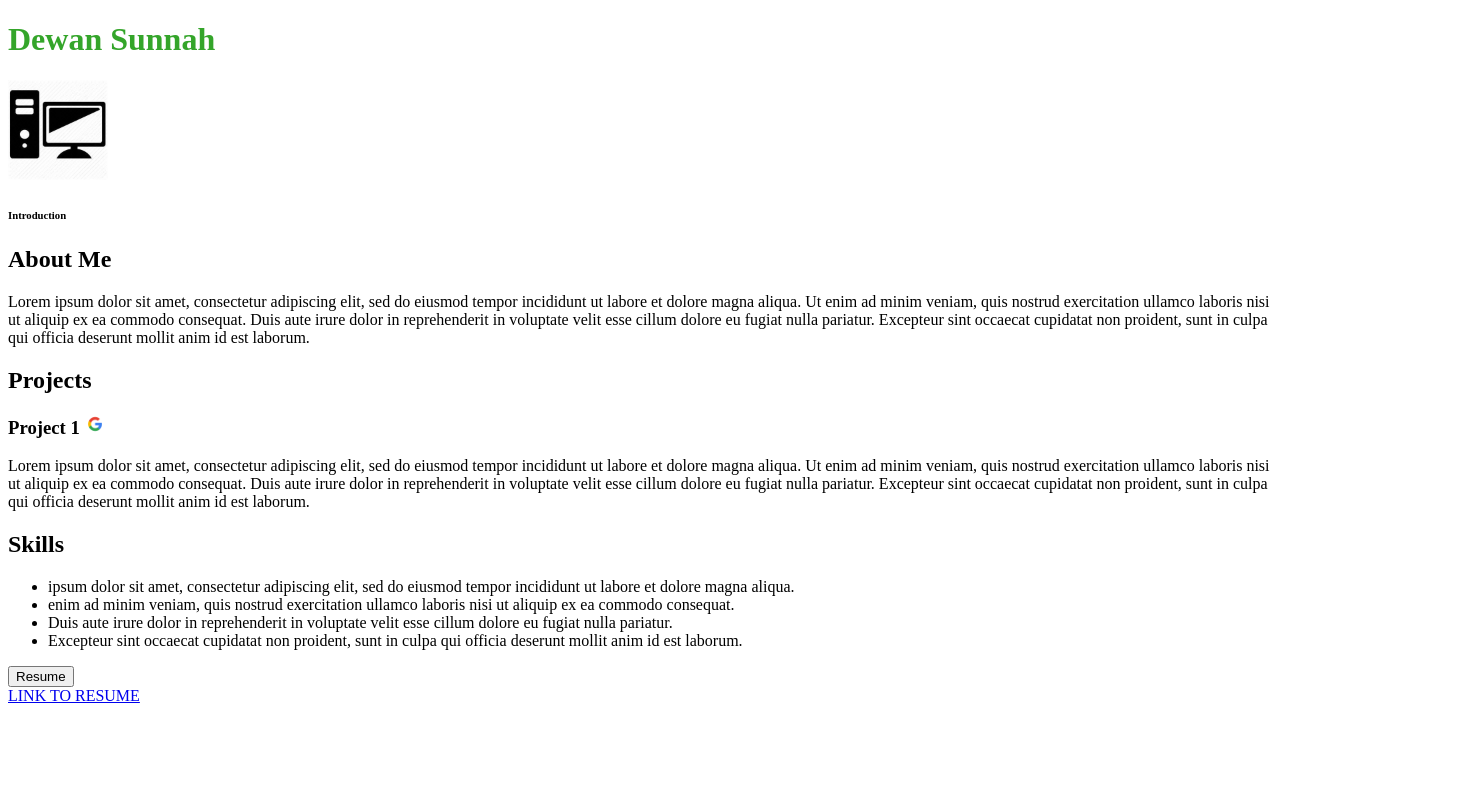
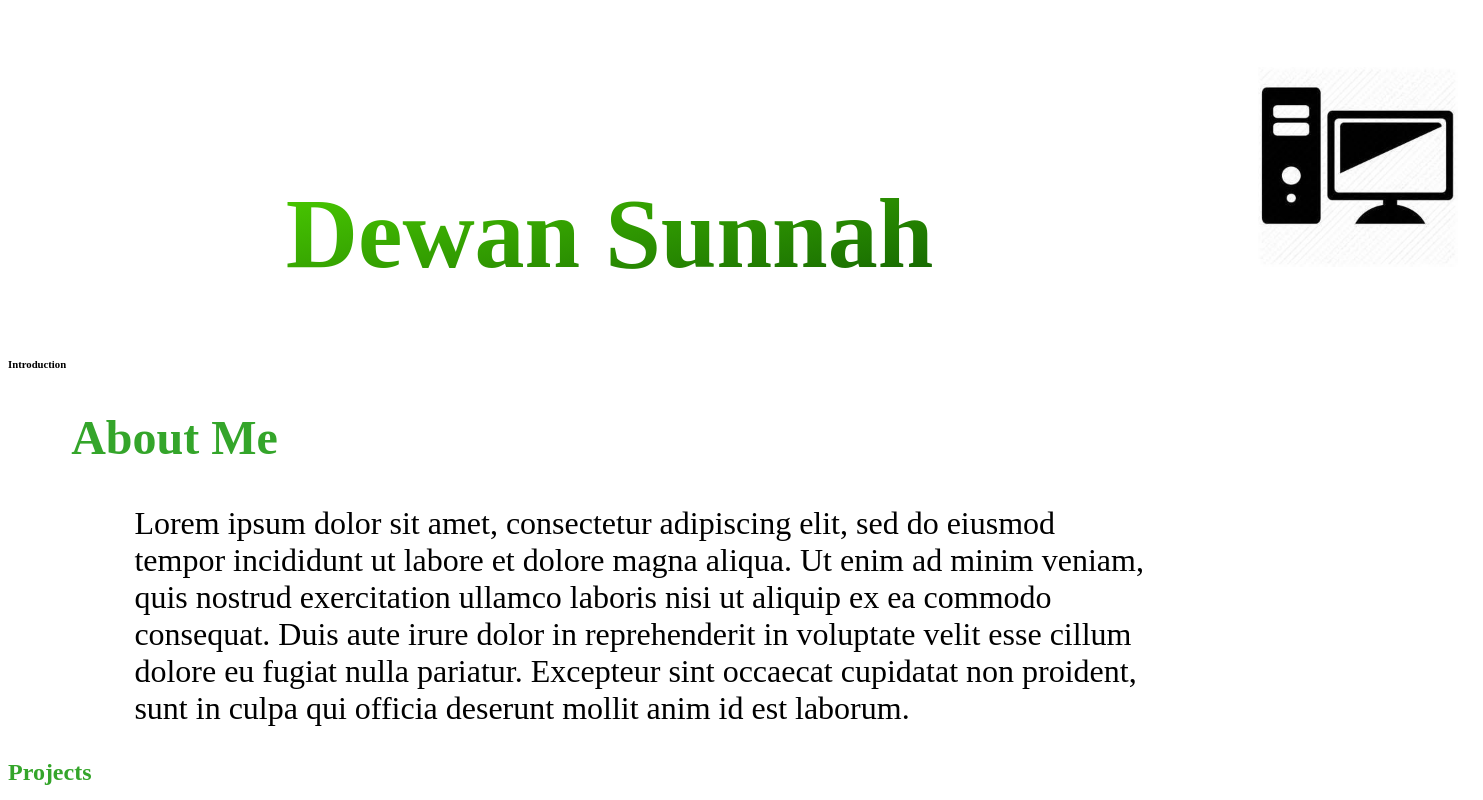
Before and after one commit to DewanSTTM/StaticPortfolioWebsite, a plain HTML site: page Lesson2/index.html in a window 1280 px wide. Shown: the top 800 px of the page, 1483 px wide, since content can reach past the window. Drawn offline with Linux system fonts and the light colour scheme.

Commit message:
doing some css stuff to make it look good

```diff
--- a/Lesson2/index.css
+++ b/Lesson2/index.css
@@ -2,11 +2,35 @@
     color: rgb(52, 165, 42);
 }
 
-
 .resumebutton{
     background-color: aquamarine;
-    border-radius: 5;
-    align-content: baseline;
-    min-height: 20px;
+    border-radius: 5px;
+    min-height: 50px;
     margin-left: 10%;
 }
+
+
+.myName{
+    margin-left: 20%;
+    font-size: 100px;
+    background-image: linear-gradient(to bottom right,rgb(102, 255, 0),rgb(2, 66, 2));
+    font-weight: 900;
+    -webkit-background-clip: text;
+    background-clip: text;
+    color: transparent;
+    margin-right: 10%
+    border: 10px black;
+    white-space: pre;
+}
+
+.aboutHeader{
+    margin-left: 5%;
+    color: rgb(52, 165, 42);
+    font-size: 300%;
+}
+
+.aboutSection{
+    font-size: 200%;
+    margin-left: 10%;
+    margin-right: 10%;
+}
--- a/Lesson2/index.html
+++ b/Lesson2/index.html
@@ -1,18 +1,21 @@
 <!DOCTYPE html>
+
 <head>
   <link rel="stylesheet" href="index.css">
 </head>
 
 
+
 <body>
 
 
-  <h1 class="sectionheader"> Dewan Sunnah </h1>
-  <img src = "images/Computer Logo.jpg" alt= "My logo" height = "100" width = "100">
+  <h1 class = "myName"> Dewan Sunnah             <img src = "images/Computer Logo.jpg" alt= "My logo" height = "200" width = "200"> </h1>
+
 
   <h6> Introduction </h6>
-  <h2> About Me </h2>
-  <p> Lorem ipsum dolor sit amet, consectetur adipiscing elit, sed do eiusmod tempor incididunt ut labore et dolore magna aliqua.
+  <h2 class = "aboutHeader"> About Me </h2>
+  <p class= "aboutSection">
+      Lorem ipsum dolor sit amet, consectetur adipiscing elit, sed do eiusmod tempor incididunt ut labore et dolore magna aliqua.
       Ut enim ad minim veniam, quis nostrud exercitation ullamco laboris nisi ut aliquip ex ea commodo consequat.
       Duis aute irure dolor in reprehenderit in voluptate velit esse cillum dolore eu fugiat nulla pariatur.
       Excepteur sint occaecat cupidatat non proident, sunt in culpa qui officia deserunt mollit anim id est laborum.
@@ -20,7 +23,7 @@
 
 
 
-  <h2> Projects </h2>
+  <h2 class = "sectionheader"> Projects </h2>
   <h3> Project 1 <img src = "images/GoogleLogo.png" alt="project logo" height = "20" width = "20">  </h3>
 
   <p> Lorem ipsum dolor sit amet, consectetur adipiscing elit, sed do eiusmod tempor incididunt ut labore et dolore magna aliqua.
@@ -29,7 +32,7 @@
       Excepteur sint occaecat cupidatat non proident, sunt in culpa qui officia deserunt mollit anim id est laborum.
   </p>
 
-  <h2> Skills </h2>
+  <h2 class = "sectionheader" > Skills </h2>
   <p>
       <ul>
         <li> ipsum dolor sit amet, consectetur adipiscing elit, sed do eiusmod tempor incididunt ut labore et dolore magna aliqua. </li>
@@ -39,7 +42,7 @@
       </ul>
   </p>
 
-  <button> Resume </button>
+  <button class = "resumebutton"> Resume </button>
 	<br>
   <a href="sample.pdf" target = "_blank"> LINK TO RESUME </a>
 
```
